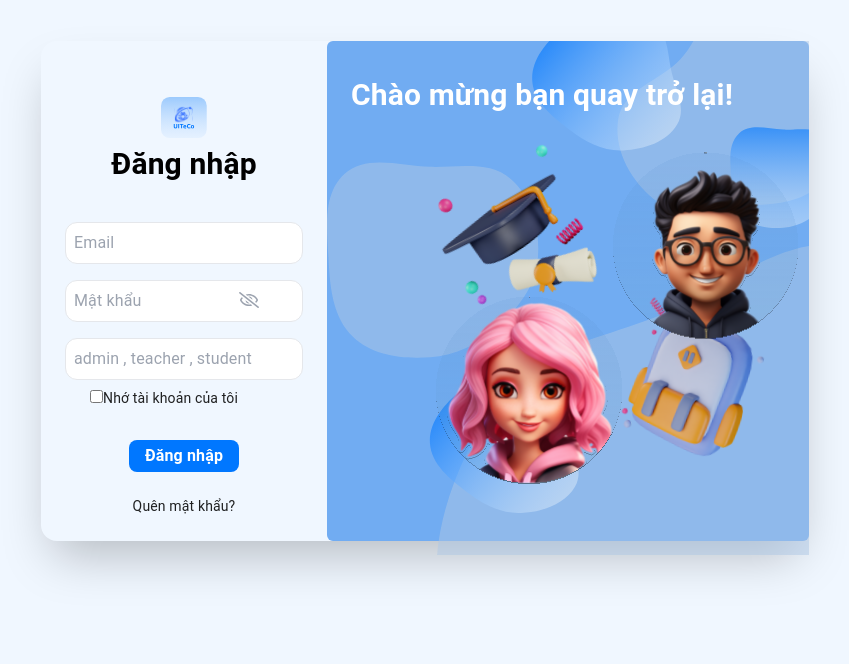
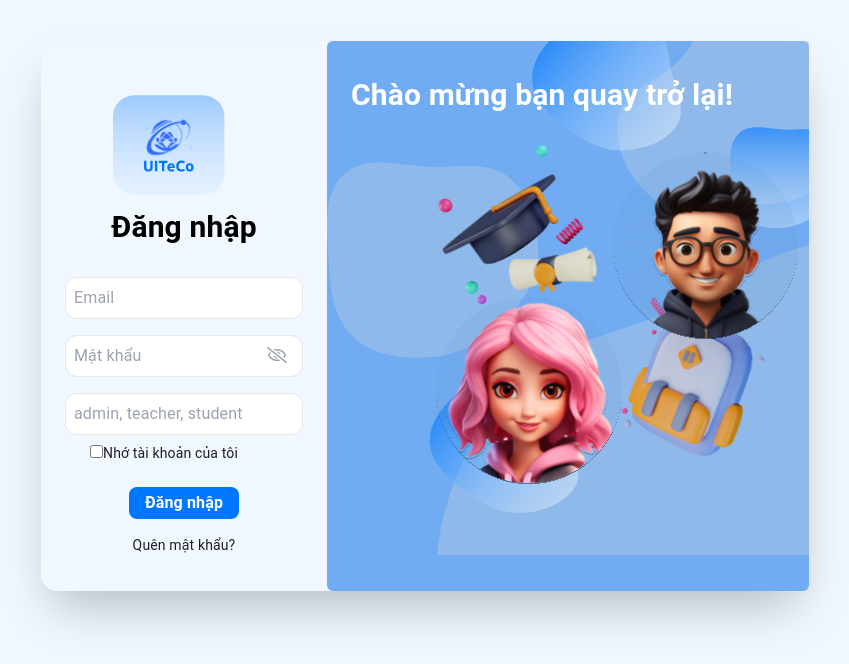
Before and after one commit to manhhunghoo/DoAnWeb, a React (Vite) app in the folder frontend/: page / in a window 1280 px wide. Shown: the top 664 px of the page, without its empty margins (223-1072 px from the left). Built offline with nearby package versions, Linux system fonts and the light colour scheme; no server answers; what material-ui-confirm would draw is missing.

Commit message:
css ddawng nhaajp

```diff
--- a/frontend/src/Pages/Dangnhappage.jsx
+++ b/frontend/src/Pages/Dangnhappage.jsx
@@ -2,7 +2,7 @@ import React, { useEffect, useContext, useState } from "react";
 import { FaRegEyeSlash, FaRegEye } from "react-icons/fa";
 import { useNavigate, useLocation } from "react-router-dom";
 import loginImg from "../assets/BackgroundLogin.svg";
-
+import LogoUIT from "../assets/LogoUIT.svg"
 import validator from "../hook/validate";
 import * as serivce from "../service/authentic";
 
@@ -58,12 +58,12 @@ const Dangnhappage = () => {
   return (
     <div className="flex bg-[#F0F7FF] flex-col items-center justify-center h-screen flex-1 px-20 text-center">
       <main className="flex flex-col items-center w-full flex-1 px-20 text-center mt-9">
-        <div className="rounded-2xl shadow-2xl h-[500px] flex max-w-3xl">
+        <div className="rounded-2xl shadow-2xl h-[550px] flex max-w-3xl">
           <div className="md:w-3/5 p-6">
-            <div className=" py-8">
+            <div className=" py-6">
               <img
-                className="px-24 "
-                src="./src/assets/LogoUIT.svg"
+                className=" w-28 h-28 ml-12 "
+                src={LogoUIT}
                 alt="logiUIT"
               />
               <h2 className="text-3xl mt-2 font-bold text-black mb-2">
@@ -93,12 +93,12 @@ const Dangnhappage = () => {
                   />
                   {showPassword ? (
                     <FaRegEye
-                      className="absolute fill-gray-400 top-7 right-3 -translate-y-1/2 inline-block w-5 h-5 mr-8 cursor-pointer"
+                      className="absolute fill-gray-400 top-7 right-3 -translate-y-1/2 inline-block w-5 h-5 mr-1 cursor-pointer"
                       onClick={togglePasswordVisibility}
                     />
                   ) : (
                     <FaRegEyeSlash
-                      className="absolute fill-gray-400 top-7 right-3 -translate-y-1/2 inline-block w-5 h-5 mr-8 cursor-pointer"
+                      className="absolute fill-gray-400 top-7 right-3 -translate-y-1/2 inline-block w-5 h-5 mr-1 cursor-pointer"
                       onClick={togglePasswordVisibility}
                     />
                   )}
@@ -110,7 +110,7 @@ const Dangnhappage = () => {
                     type="text"
                     id="role-login"
                     name="role"
-                    placeholder="admin , teacher , student"
+                    placeholder="admin, teacher, student"
                   />
                   <span className="form-message block  text-red-500"></span>
                 </div>
@@ -122,13 +122,13 @@ const Dangnhappage = () => {
                   />
                   <label htmlFor="rememberPassword">Nhớ tài khoản của tôi</label>
                 </div>
-                <button className="form-submit">
+                <button className="form-submit -mt-2">
                   {" "}
                   <p className="bg-[#0077FF] hover:scale-110 mt-6 rounded-lg text-white px-4 py-1 inline-block font-semibold hover:bg-[#2e7bd9] hover:text-white">
                     Đăng nhập
                   </p>
                 </button>
-                <p className="text-sm mt-4">
+                <p className="text-sm mt-2">
                   <a href="*">Quên mật khẩu?</a>
                 </p>
               </form>
--- a/frontend/src/components/Forum/PostItem.jsx
+++ b/frontend/src/components/Forum/PostItem.jsx
@@ -55,7 +55,7 @@ export default function PostItem({ post }) {
           <h3 className='font-bold text-xl max-w-[70%] w-auto rounded-md pl-8'>{post.title}</h3>
           <div className='flex-col h-full m-8'>
             <a href={post.linkPDF} target='_blank' rel="noreferrer"> PDF or image: {post.linkPDF}</a>
-            <p > description: {post.description}</p>
+            <p > Description: {post.description}</p>
             <div className='flex md:mt-12 mt-4'>
               {post?.like}<FavoriteIcon sx={{ color: pink[500] }} fontSize='small' className='mx-4' />
               {post?.comment}<ChatBubbleIcon color="primary" fontSize='small' className='mx-4' />
```
